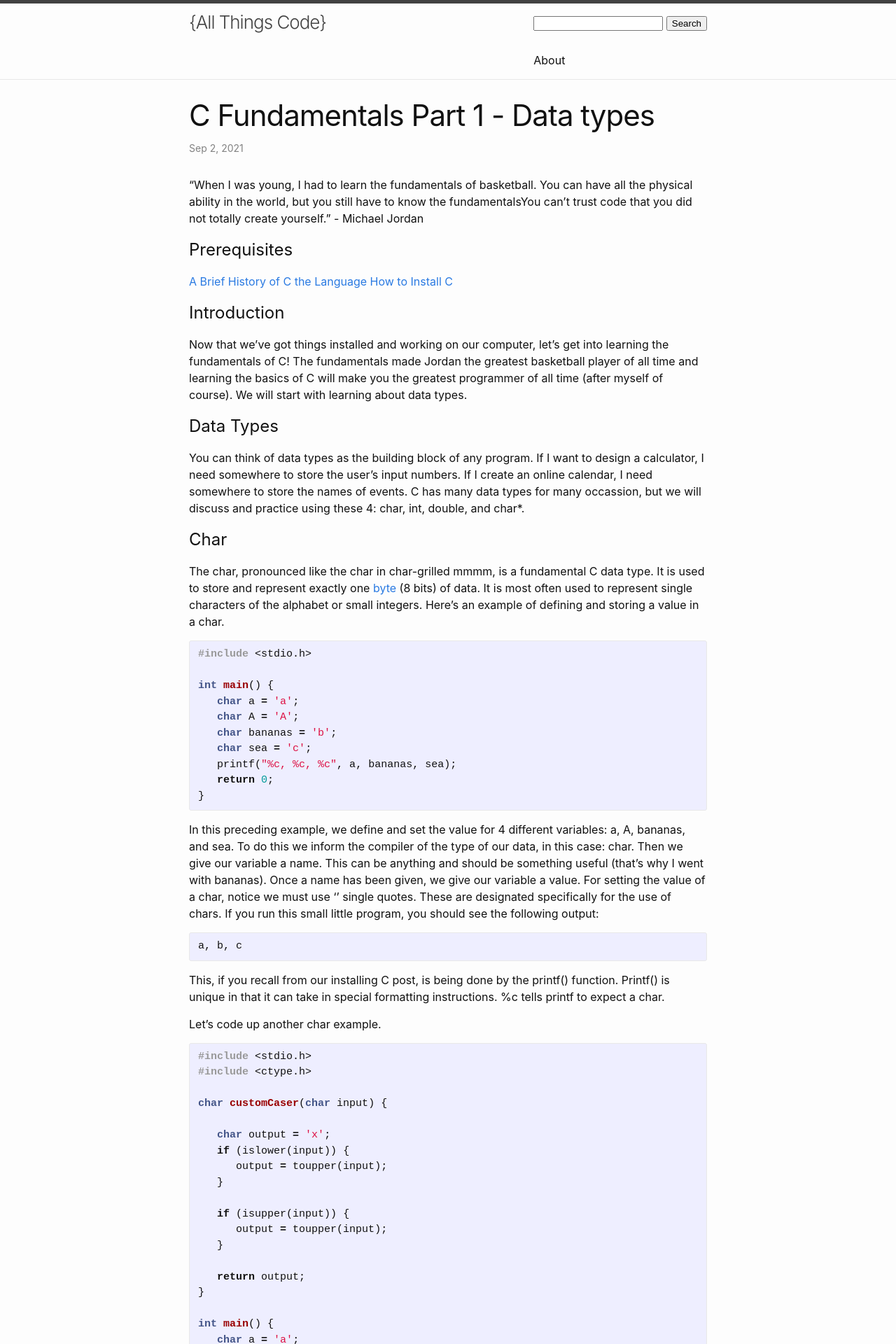
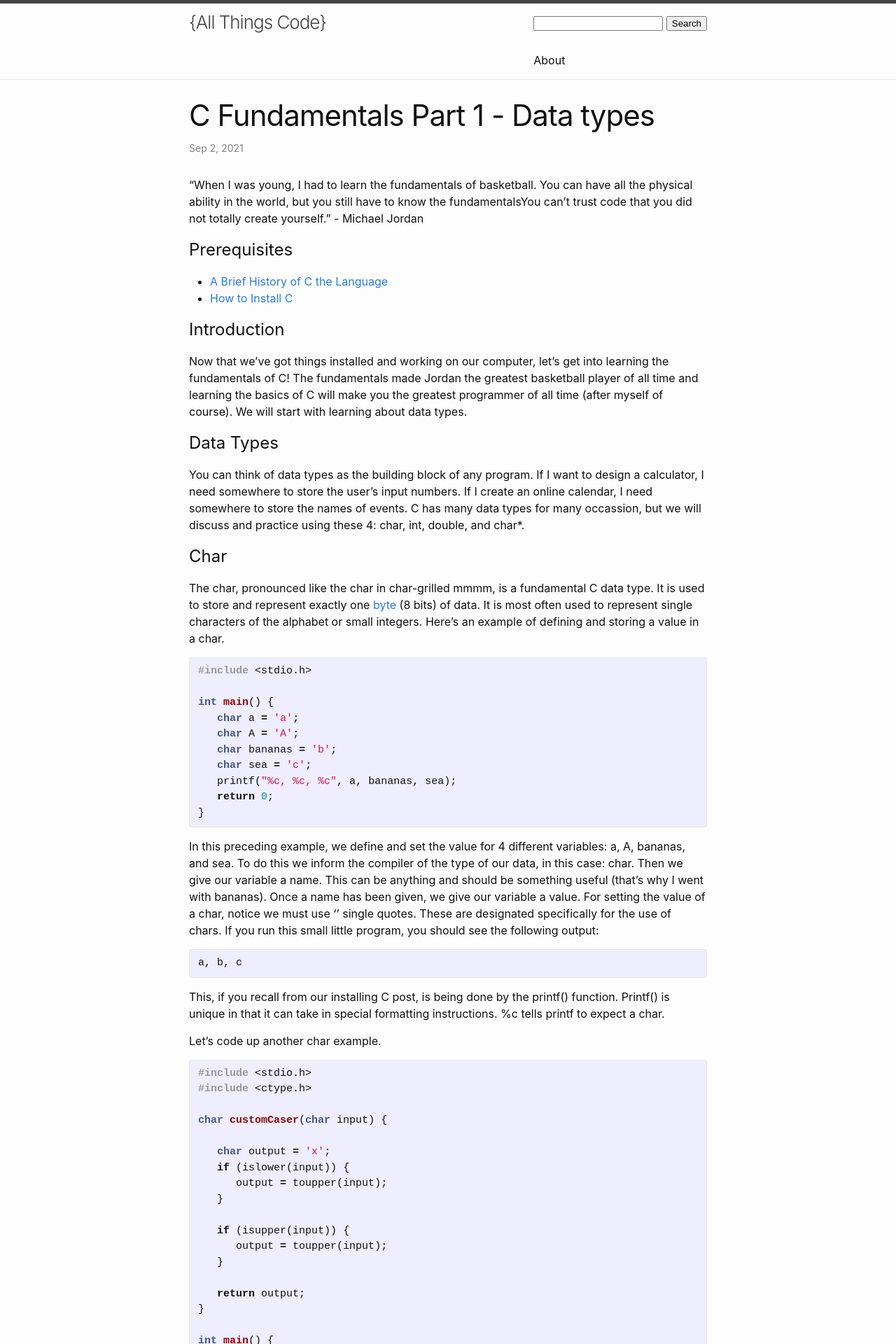
Before and after one commit to allthings-code/allthings-code.github.io, a Jekyll site: the page built from _posts/2021-08-17-c-fundamentals.markdown, in a window 1280 px wide. Shown: the top 1920 px of the page at 70% size. Built offline with Jekyll 4.4.1, drawn with Linux system fonts in a browser that asks for light colours; comment, search, counter and statistics services are not loaded.

```diff
--- a/_posts/2021-08-17-c-fundamentals.markdown
+++ b/_posts/2021-08-17-c-fundamentals.markdown
@@ -10,8 +10,8 @@ categories: jekyll update
 "When I was young, I had to learn the fundamentals of basketball. You can have all the physical ability in the world, but you still have to know the fundamentalsYou can't trust code that you did not totally create yourself." - Michael Jordan
 
 # Prerequisites
-[A Brief History of C the Language][A Brief History of C the Language]
-[How to Install C][How to Install C]
+- [A Brief History of C the Language][A Brief History of C the Language]
+- [How to Install C][How to Install C]
 
 # Introduction
 Now that we've got things installed and working on our computer, let's get into learning the fundamentals of C! The fundamentals made Jordan the greatest basketball player of all time and learning the basics of C will make you the greatest programmer of all time (after myself of course). We will start with learning about data types.
--- a/_posts/2021-08-20-how-to-install-c.markdown
+++ b/_posts/2021-08-20-how-to-install-c.markdown
@@ -106,7 +106,7 @@ Congratulations on your successful C program!
 - [Visual Studio Code Documentation][Visual Studio Code Documentation]
 
 [A Brief History of C the Language]: https://allthings-code.github.io/2021/08/18/history-of-c.html
-[C Fundamentals]: https://allthings-code.github.io/2021/09/01/c-funudamentals.html
+[C Fundamentals]: https://allthings-code.github.io/2021/09/01/c-fundamentals.html
 [MinGW Documentation]: https://www.mingw-w64.org/
 [MinGW Installation]: https://sourceforge.net/projects/mingw/
 [More on GCC]: https://en.wikipedia.org/wiki/GNU_Compiler_Collection
```
